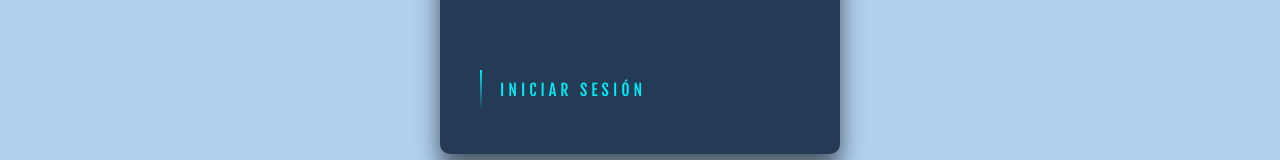
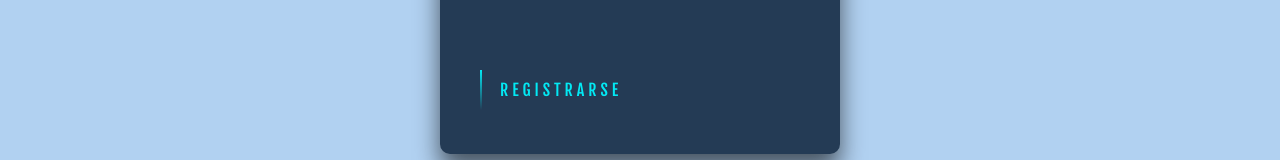
Before and after one commit to JonathanGrimaldo/hackatonlaunchx, a Vue app in the folder frontend/: page /signup in a window 1280 px wide. Shown: the part 496-656 px from the top of the page. Built offline with nearby package versions, Linux system fonts and the light colour scheme.

Commit message:
Modificado botón de la vista registro

```diff
--- a/frontend/src/views/SignupView.vue
+++ b/frontend/src/views/SignupView.vue
@@ -23,7 +23,7 @@
         <span></span>
         <span></span>
         <span></span>
-        Iniciar Sesión
+        Registrarse
       </a>
     </form>
   </div>
```
